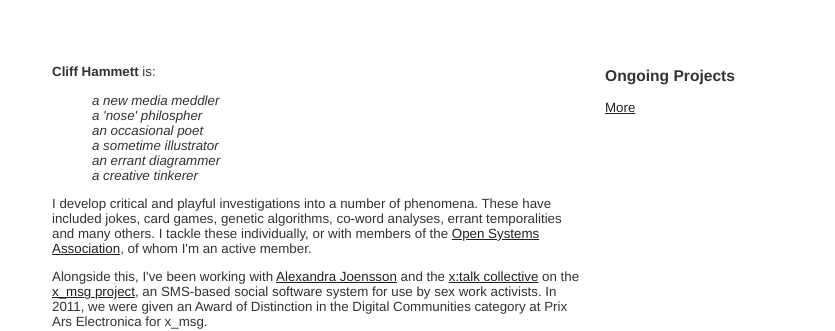
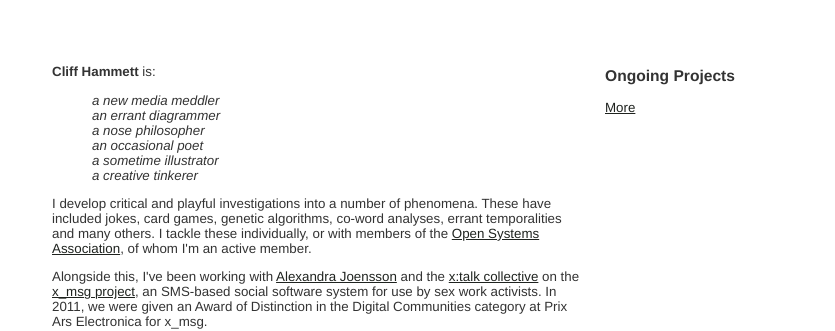
Before and after one commit to dentalplan/dentalplan.github.io, a Jekyll site: the page built from index.html, in a window 1280 px wide. Shown: the part 152-483 px from the top of the page, without its empty margins (245-1080 px from the left). Built offline with Jekyll 4.4.1, drawn with Linux system fonts in a browser that asks for light colours; Markdown is read by kramdown in place of the engine named in the settings.

Commit message:
further corrections

```diff
--- a/index.html
+++ b/index.html
@@ -12,10 +12,10 @@ title: Home
 	<p><strong>Cliff Hammett</strong> is:</p>
 		<ul><em>
 			a new media meddler </br>
-			a 'nose' philospher</br>
+			an errant diagrammer</br>
+			a nose philosopher</br>
 			an occasional poet</br>
 			a sometime illustrator</br>
-			an errant diagrammer</br>
 			a creative tinkerer</br>
 		</ul></em>
 
--- a/style.css
+++ b/style.css
@@ -3,7 +3,7 @@ body {
     font-family: Helvetica, Arial, SunSans-Regular, Sans-Serif;
     color:#333333;
     padding-left: 5%;
-    p}
+}
 
 hgroup h1>a {
     font-size: 30pt;
```
